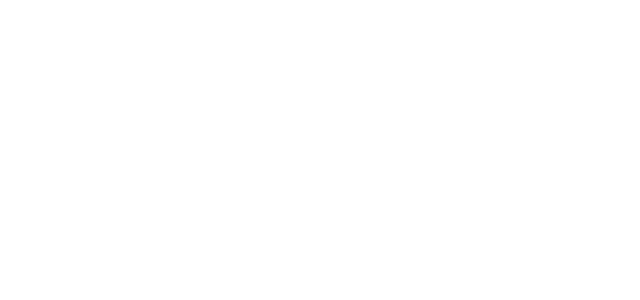
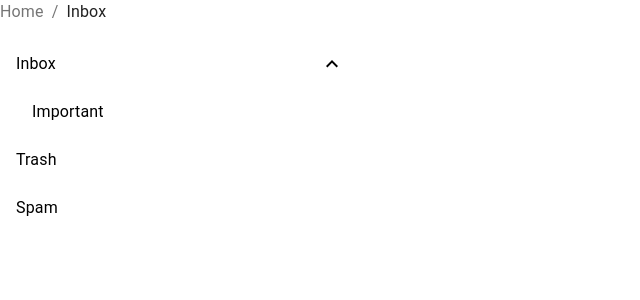
Before and after one commit to Schultz08/GameDomainClient, a React (Create React App) app: page / in a window 1280 px wide. Shown: the top 300 px of the page, without its empty margins (0-640 px from the left). Built offline with nearby package versions, Linux system fonts and the light colour scheme.

Commit message:
able to fetch and display messages/replies

```diff
--- a/package.json
+++ b/package.json
@@ -4,6 +4,7 @@
   "private": true,
   "dependencies": {
     "@material-ui/core": "^4.11.2",
+    "@material-ui/icons": "^4.11.2",
     "@testing-library/jest-dom": "^5.11.6",
     "@testing-library/react": "^11.2.2",
     "@testing-library/user-event": "^12.6.0",
--- a/src/App.tsx
+++ b/src/App.tsx
@@ -1,8 +1,10 @@
 import React, {useState} from 'react';
-import {Auth, LeaderBoards} from "./Components/index"
+import {Auth, LeaderBoards, Message, SideNav} from "./Components"
 import myGame from "./Games/myGame"
 import { Route, Switch, BrowserRouter as Router } from "react-router-dom"
 import { createMuiTheme, ThemeProvider } from '@material-ui/core/styles';
+import * as TokenContext from './Context/TokenContext';
+
 
 const theme = createMuiTheme({
   props:{
@@ -12,17 +14,30 @@
   }
 })
 
-class App extends React.Component{
+type myState = {
+  token: string | null
+}
+
+
+class App extends React.Component<{}, myState>{
+  constructor(props: {}){
+    super(props)
+    this.state = {
+      token: localStorage.getItem("token")
+    }
+  }
 
   render(){
 
     return (
           <Router>
             <Switch>
+            <Route path="/" component={SideNav}/>
             <Route path="/game" component={myGame} />
             <Route path="/login" component={Auth}/>
             <Route path="/logout" component={Auth} />
             <Route path="/leaderBoard" component={LeaderBoards}/>
+            <Route path="/Message" component={() => <Message token={this.state.token}/>}/>
             </Switch>
           </Router>
   );
--- /dev/null
+++ b/src/Components/Message/Message.tsx
@@ -0,0 +1,57 @@
+import React from "react";
+import MessageDisplay from "./MessageDisplay"
+
+type myProps = {
+    token: string | null
+}
+
+type myState = {
+    conversation: []
+}
+
+
+class Message extends React.Component<myProps, myState> {
+    constructor(props: myProps) {
+        super(props)
+        this.state = {
+            conversation: []
+        }
+    }
+
+    componentDidMount() {
+        console.log(this.props.token, "my token")
+        fetch(`http://localhost:3000/message/getMail`, {
+            method: "GET",
+            headers: {
+                "Content-Type": "application/json",
+                "Authorization": `${this.props.token}`
+            }
+        })
+            .then(res => res.json())
+            .then(data => this.setState({ conversation: data }))
+            .then(msg => console.log(this.state.conversation))
+
+    }
+
+    displayConductor = () => {
+        if (this.state.conversation) {
+            return (
+                <MessageDisplay conversation={this.state.conversation} />
+            )
+        } else {
+            return (
+                <div>
+                    <h1>My Mail</h1>
+                </div>
+            )
+        }
+    }
+
+    render() {
+        return (
+                this.displayConductor()
+        )
+    }
+}
+
+export default Message
--- /dev/null
+++ b/src/Components/Message/MessageDisplay.tsx
@@ -0,0 +1,64 @@
+import { makeStyles, createStyles, Theme } from '@material-ui/core/styles';
+import Paper from '@material-ui/core/Paper';
+import Grid from '@material-ui/core/Grid';
+
+const useStyle = makeStyles((theme: Theme) =>
+    createStyles({
+        root: {
+            flexGrow: 1,
+        },
+        paper: {
+            padding: theme.spacing(2),
+            textAlign: "center",
+            color: theme.palette.text.primary
+        },
+        paperReply: {
+            padding: theme.spacing(2),
+            textAlign: "center",
+            color: theme.palette.text.primary
+        }
+
+    })
+)
+
+const MessageDisplay = (props: any) => {
+    const classes = useStyle();
+    console.log(props)
+
+    return (
+        <div className={classes.root}>
+            <h1>This is my Messages</h1>
+
+            <Grid container direction="column" justify="center" alignItems="center" spacing={2}>
+                {
+                    props.conversation.messages.map((message: any, index: number) => {
+                        return (
+                            <Grid item xs key={index}>
+                                <Paper className={classes.paper}>
+                                    {message.senderId}<br />
+                                    {message.subject}<br />
+                                    {message.messageBody}
+                                </Paper>
+                                {
+                                    message.replies.map((reply: any, index: number) => {
+                                        return (
+                                            <Grid item xs key={index}>
+                                                <Paper className={classes.paperReply}>
+                                                    {reply.senderId}<br />
+                                                    {reply.subject}<br />
+                                                    {reply.messageBody}
+                                                </Paper>
+                                            </Grid>
+                                        )
+                                    })
+                                }
+                            </Grid>
+                        )
+                    })
+                }
+            </Grid>
+        </div>
+    )
+}
+
+export default MessageDisplay;
--- /dev/null
+++ b/src/Components/Nav/SideNav.tsx
@@ -0,0 +1,120 @@
+import React from 'react';
+import { makeStyles, Theme, createStyles } from '@material-ui/core/styles';
+import List from '@material-ui/core/List';
+import Link, { LinkProps } from '@material-ui/core/Link';
+import ListItem from '@material-ui/core/ListItem';
+import Collapse from '@material-ui/core/Collapse';
+import ListItemText from '@material-ui/core/ListItemText';
+import Typography from '@material-ui/core/Typography';
+import ExpandLess from '@material-ui/icons/ExpandLess';
+import ExpandMore from '@material-ui/icons/ExpandMore';
+import Breadcrumbs from '@material-ui/core/Breadcrumbs';
+import { Route, MemoryRouter } from 'react-router';
+import { Link as RouterLink } from 'react-router-dom';
+import { Omit } from '@material-ui/types';
+
+interface ListItemLinkProps extends LinkProps {
+    to: string;
+    open?: boolean;
+  }
+
+  const breadcrumbNameMap: { [key: string]: string } = {
+    '/inbox': 'Inbox',
+    '/inbox/important': 'Important',
+    '/trash': 'Trash',
+    '/spam': 'Spam',
+    '/drafts': 'Drafts',
+  };
+
+  function ListItemLink(props: Omit<ListItemLinkProps, 'ref'>) {
+    const { to, open, ...other } = props;
+    const primary = breadcrumbNameMap[to];
+
+    return (
+      <li>
+        <ListItem button component={RouterLink} to={to} {...other}>
+          <ListItemText primary={primary} />
+          {open != null ? open ? <ExpandLess /> : <ExpandMore /> : null}
+        </ListItem>
+      </li>
+    );
+  }
+
+  const useStyles = makeStyles((theme: Theme) =>
+    createStyles({
+      root: {
+        display: 'flex',
+        flexDirection: 'column',
+        width: 360,
+      },
+      lists: {
+        backgroundColor: theme.palette.background.paper,
+        marginTop: theme.spacing(1),
+      },
+      nested: {
+        paddingLeft: theme.spacing(4),
+      },
+    }),
+  );
+
+  interface LinkRouterProps extends LinkProps {
+    to: string;
+    replace?: boolean;
+  }
+
+  const LinkRouter = (props: LinkRouterProps) => <Link {...props} component={RouterLink as any} />;
+
+  export default function SideNav() {
+    const classes = useStyles();
+    const [open, setOpen] = React.useState(true);
+
+    const handleClick = () => {
+      setOpen((prevOpen) => !prevOpen);
+    };
+
+    return (
+      <MemoryRouter initialEntries={['/inbox']} initialIndex={0}>
+        <div className={classes.root}>
+          <Route>
+            {({ location }) => {
+              const pathnames = location.pathname.split('/').filter((x) => x);
+
+              return (
+                <Breadcrumbs aria-label="breadcrumb">
+                  <LinkRouter color="inherit" to="/">
+                    Home
+                  </LinkRouter>
+                  {pathnames.map((value, index) => {
+                    const last = index === pathnames.length - 1;
+                    const to = `/${pathnames.slice(0, index + 1).join('/')}`;
+
+                    return last ? (
+                      <Typography color="textPrimary" key={to}>
+                        {breadcrumbNameMap[to]}
+                      </Typography>
+                    ) : (
+                      <LinkRouter color="inherit" to={to} key={to}>
+                        {breadcrumbNameMap[to]}
+                      </LinkRouter>
+                    );
+                  })}
+                </Breadcrumbs>
+              );
+            }}
+          </Route>
+          <nav className={classes.lists} aria-label="mailbox folders">
+            <List>
+              <ListItemLink to="/inbox" open={open} onClick={handleClick} />
+              <Collapse component="li" in={open} timeout="auto" unmountOnExit>
+                <List disablePadding>
+                  <ListItemLink to="/inbox/important" className={classes.nested} />
+                </List>
+              </Collapse>
+              <ListItemLink to="/trash" />
+              <ListItemLink to="/spam" />
+            </List>
+          </nav>
+        </div>
+      </MemoryRouter>
+    );
+  }
--- a/src/Components/index.tsx
+++ b/src/Components/index.tsx
@@ -1,2 +1,4 @@
 export{default as Auth} from "./Auth/Auth"
 export{default as LeaderBoards} from "./LeaderBoard/LeaderBoards"
+export{default as Message} from "./Message/Message"
+export{default as SideNav} from "./Nav/SideNav"
--- /dev/null
+++ b/src/Context/TokenContext.tsx
@@ -0,0 +1,9 @@
+import React from 'react';
+
+const TokenContext = React.createContext("");
+
+const { Provider, Consumer } = TokenContext;
+
+export { Provider, Consumer };
+
+export default TokenContext;
```
Also changed, not shown: 2 other files (tests, documents, lock files or other folders).
